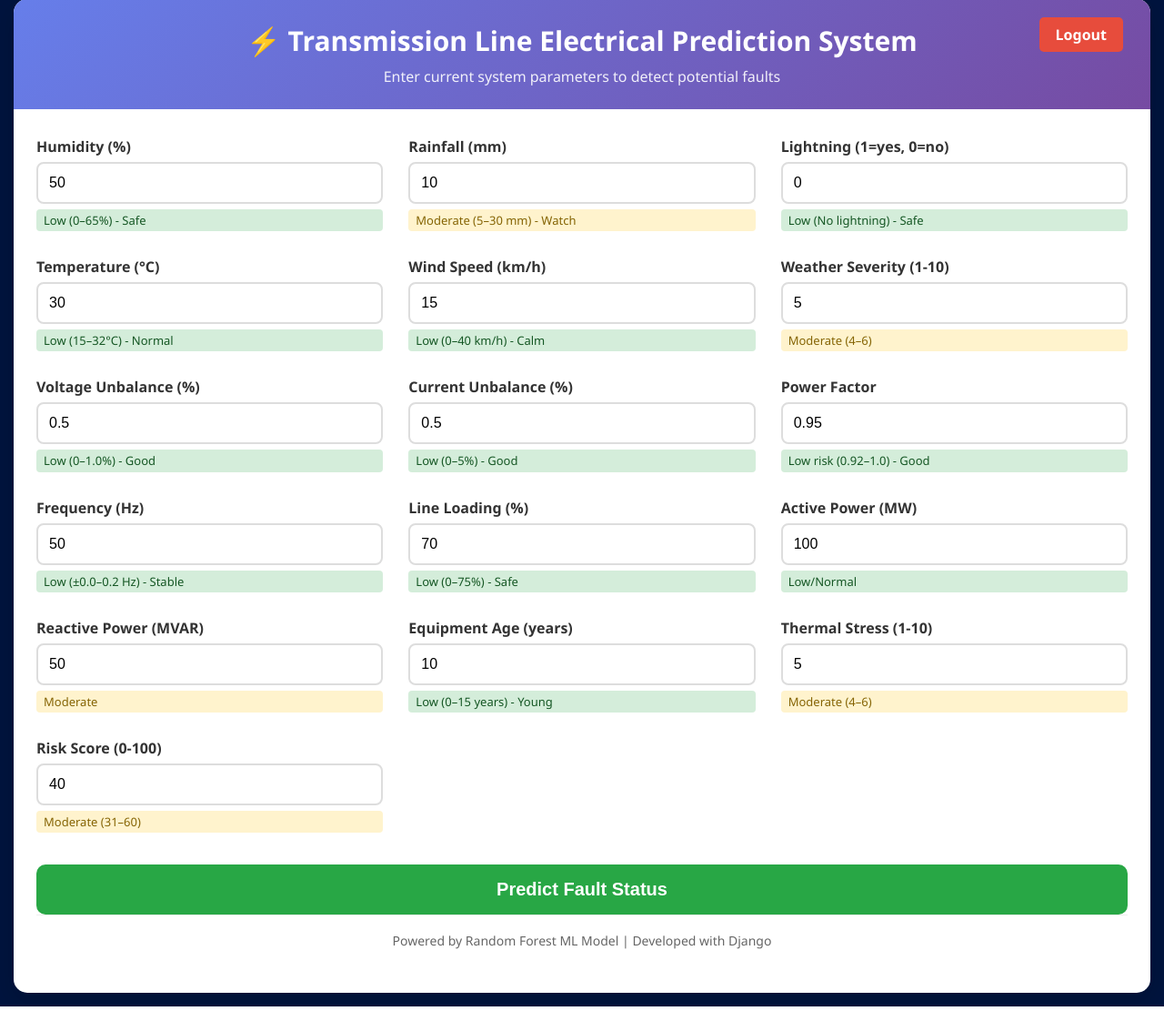
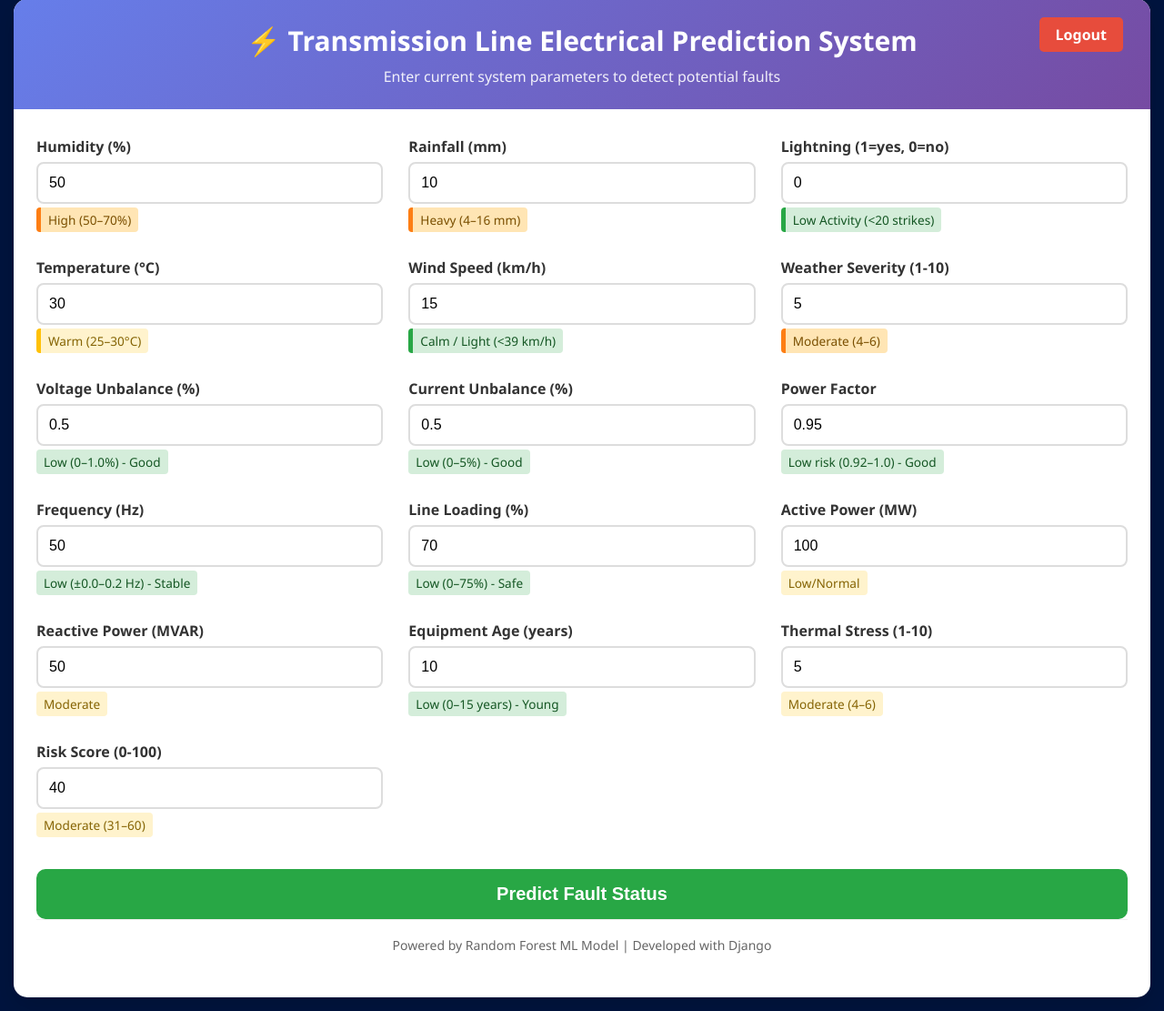
Before and after one commit to mylez207/electrical-fault-prediction, a Django app: page /predict/ in a window 1280 px wide. Shown: the part 16-1127 px from the top of the page at 91% size. Run offline with Django 5.2, Linux system fonts and the light colour scheme; a user stored in the database is signed in.

Commit message:
feat: enhance status indicators and update severity levels in predict.html
current working well

```diff
--- a/templates/predict.html
+++ b/templates/predict.html
@@ -1096,6 +1096,38 @@
       .low    { color: #155724; background: #d4edda; }
       .moderate { color: #856404; background: #fff3cd; }
       .high   { color: #721c24; background: #f8d7da; }
+      .level-1 {
+                  color: #155724;
+                  background-color: #d4edda;
+                  border-left: 5px solid #28a745;
+                }
+      .level-2 {
+  color: #856404;
+  background-color: #fff3cd;
+  border-left: 5px solid #ffc107;
+              }
+      .level-3 {
+  color: #7a4f01;
+  background-color: #ffe5b4;
+  border-left: 5px solid #fd7e14;
+              }
+      .level-4 {
+  color: #721c24;
+  background-color: #f8d7da;
+  border-left: 5px solid #dc3545;
+        }
+      .level-5 {
+  color: #ffffff;
+  background-color: #8b0000;
+  border-left: 5px solid #5a0000;
+      }
+      .status {
+                display: inline-block;
+                padding: 4px 8px;
+                border-radius: 4px;
+                font-size: 0.85rem;
+                margin-top: 4px;
+              }
       button {
         width: 100%;
         padding: 16px;
@@ -1170,31 +1202,31 @@
             <div class="field">
               <label>Humidity (%)</label>
               <input type="number" step="0.1" name="humidity" value="50" required />
-              <small class="status low">Low (Safe: 0–65%)</small>
+              <small class="status level-1">Comfort (30–50%)</small>
             </div>
 
             <div class="field">
               <label>Rainfall (mm)</label>
               <input type="number" step="0.1" name="rainfall" value="10" required />
-              <small class="status moderate">Moderate (5–30 mm)</small>
+              <small class="status level-3">Heavy (4–16 mm)</small>
             </div>
 
             <div class="field">
               <label>Lightning (1=yes, 0=no)</label>
               <input type="number" min="0" max="1" name="lightning" value="0" required />
-              <small class="status low">Low (No lightning)</small>
+              <small class="status level-1">Low Activity (&lt;20 strikes)</small>
             </div>
 
             <div class="field">
               <label>Temperature (°C)</label>
               <input type="number" step="0.1" name="temperature" value="30" required />
-              <small class="status low">Low (Normal: 15–32°C)</small>
+              <small class="status level-2">Warm (25–30°C)</small>
             </div>
 
             <div class="field">
               <label>Wind Speed (km/h)</label>
               <input type="number" step="0.1" name="wind_speed" value="15" required />
-              <small class="status low">Low (Calm: 0–40 km/h)</small>
+              <small class="status level-1">Light Breeze (1–19 km/h)</small>
             </div>
 
             <div class="field">
@@ -1327,33 +1359,124 @@
 
           switch (input.name) {
             case 'humidity':
-              if (val > 85) { level = 'high'; text = 'High (>85%) - Critical'; }
-              else if (val > 65) { level = 'moderate'; text = 'Moderate (65–85%) - Watch'; }
-              else { text = 'Low (0–65%) - Safe'; }
+                  if (val >= 70) {
+      level = 'level-4';
+      text = 'Excessive (70–100%)';
+    }
+                  else if (val >= 50) {
+      level = 'level-3';
+      text = 'High (50–70%)';
+    }
+                  else if (val >= 30) {
+      level = 'level-2';
+      text = 'Comfort (30–50%)';
+    }
+                  else {
+      level = 'level-1';
+      text = 'Low (0–30%)';
+    }
                   break;
             case 'rainfall':
-              if (val > 30) { level = 'high'; text = 'High (>30 mm) - Critical'; }
-              else if (val > 5) { level = 'moderate'; text = 'Moderate (5–30 mm) - Watch'; }
-              else { text = 'Low (0–5 mm) - Safe'; }
+    if (val > 50) {
+      level = 'level-5';
+      text = 'Extreme (>50 mm)';
+    }
+    else if (val > 16) {
+      level = 'level-4';
+      text = 'Very Heavy (16–50 mm)';
+    }
+    else if (val > 4) {
+      level = 'level-3';
+      text = 'Heavy (4–16 mm)';
+    }
+    else if (val > 1) {
+      level = 'level-2';
+      text = 'Moderate (1–4 mm)';
+    }
+    else {
+      level = 'level-1';
+      text = 'Light / Very Light (<1 mm)';
+    }
     break;
             case 'lightning':
-              if (val === 1) { level = 'high'; text = 'High (Lightning present) - Critical'; }
-              else { text = 'Low (No lightning) - Safe'; }
+    if (val > 50) {
+      level = 'level-5';
+      text = 'High Activity (>50 strikes)';
+    }
+    else if (val >= 20) {
+      level = 'level-3';
+      text = 'Moderate Activity (20–50 strikes)';
+    }
+    else {
+      level = 'level-1';
+      text = 'Low Activity (<20 strikes)';
+    }
     break;
             case 'temperature':
-              if (val > 42 || val < 10) { level = 'high'; text = 'High (Extreme: <10 or >42°C)'; }
-              else if (val > 32) { level = 'moderate'; text = 'Moderate (32–42°C)'; }
-              else { text = 'Low (15–32°C) - Normal'; }
+    if (val > 45) {
+      level = 'level-5';
+      text = 'Extreme Hot (>45°C)';
+    }
+    else if (val > 35) {
+      level = 'level-4';
+      text = 'Very Hot (35–45°C)';
+    }
+    else if (val > 30) {
+      level = 'level-3';
+      text = 'Hot (30–35°C)';
+    }
+    else if (val >= 25) {
+      level = 'level-2';
+      text = 'Warm (25–30°C)';
+    }
+    else if (val >= 10) {
+      level = 'level-1';
+      text = 'Cool / Mild (10–25°C)';
+    }
+    else {
+      level = 'level-4';
+      text = 'Very Cold (<10°C)';
+    }
     break;
             case 'wind_speed':
-              if (val > 80) { level = 'high'; text = 'High (>80 km/h) - Critical'; }
-              else if (val > 40) { level = 'moderate'; text = 'Moderate (40–80 km/h)'; }
-              else { text = 'Low (0–40 km/h) - Calm'; }
+    if (val >= 118) {
+      level = 'level-5';
+      text = 'Hurricane (118+ km/h)';
+    }
+    else if (val >= 89) {
+      level = 'level-4';
+      text = 'Storm (89–117 km/h)';
+    }
+    else if (val >= 62) {
+      level = 'level-3';
+      text = 'Gale (62–88 km/h)';
+    }
+    else if (val >= 39) {
+      level = 'level-2';
+      text = 'Strong (39–61 km/h)';
+    }
+    else {
+      level = 'level-1';
+      text = 'Calm / Light (<39 km/h)';
+    }
     break;
             case 'weather_severity':
-              if (val >= 7) { level = 'high'; text = 'High (7–10) - Severe'; }
-              else if (val >= 4) { level = 'moderate'; text = 'Moderate (4–6)'; }
-              else { text = 'Low (1–3) - Normal'; }
+    if (val >= 10) {
+      level = 'level-5';
+      text = 'Storm (10+)';
+    }
+    else if (val >= 7) {
+      level = 'level-4';
+      text = 'Strong (7–9)';
+    }
+    else if (val >= 4) {
+      level = 'level-3';
+      text = 'Moderate (4–6)';
+    }
+    else {
+      level = 'level-1';
+      text = 'Light (0–3)';
+    }
     break;
             case 'voltage_unbalance':
               if (val > 2.0) { level = 'high'; text = 'High (>2.0%) - Poor'; }
@@ -1407,7 +1530,10 @@
               break;
           }
 
-          status.className = `status ${level}`;
+          status.classList.remove(
+              'level-1','level-2','level-3','level-4','level-5'
+            );
+          status.classList.add(level);
           status.textContent = text;
         }
 
```
Also changed, not shown: db.sqlite3. Lines whose indentation alone changed are shown as unchanged.
